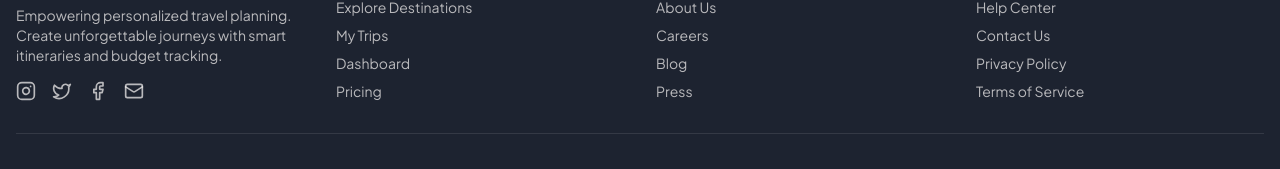
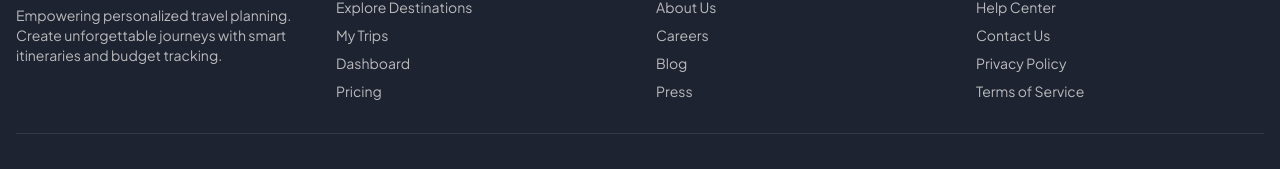
Before and after one commit to Naveen-Arul/GlobeTrotter_oodos_hackathon, a React (Vite) app: page / in a window 1280 px wide. Shown: the part 3881-4050 px from the top of the page. Built offline with nearby package versions, Linux system fonts and the light colour scheme; the HTML template or start-up script is replaced by a standard one.

Commit message:
made the ui more interactive

```diff
--- a/src/components/layout/Footer.tsx
+++ b/src/components/layout/Footer.tsx
@@ -1,6 +1,6 @@
 import React from 'react';
 import { Link } from 'react-router-dom';
-import { Globe, Instagram, Twitter, Facebook, Mail } from 'lucide-react';
+import { Globe } from 'lucide-react';
 
 const Footer: React.FC = () => {
   return (
@@ -18,20 +18,6 @@ const Footer: React.FC = () => {
             <p className="text-sm text-background/70">
               Empowering personalized travel planning. Create unforgettable journeys with smart itineraries and budget tracking.
             </p>
-            <div className="flex gap-4">
-              <a href="#" className="text-background/70 hover:text-primary transition-colors">
-                <Instagram className="h-5 w-5" />
-              </a>
-              <a href="#" className="text-background/70 hover:text-primary transition-colors">
-                <Twitter className="h-5 w-5" />
-              </a>
-              <a href="#" className="text-background/70 hover:text-primary transition-colors">
-                <Facebook className="h-5 w-5" />
-              </a>
-              <a href="#" className="text-background/70 hover:text-primary transition-colors">
-                <Mail className="h-5 w-5" />
-              </a>
-            </div>
           </div>
 
           {/* Product */}
```
